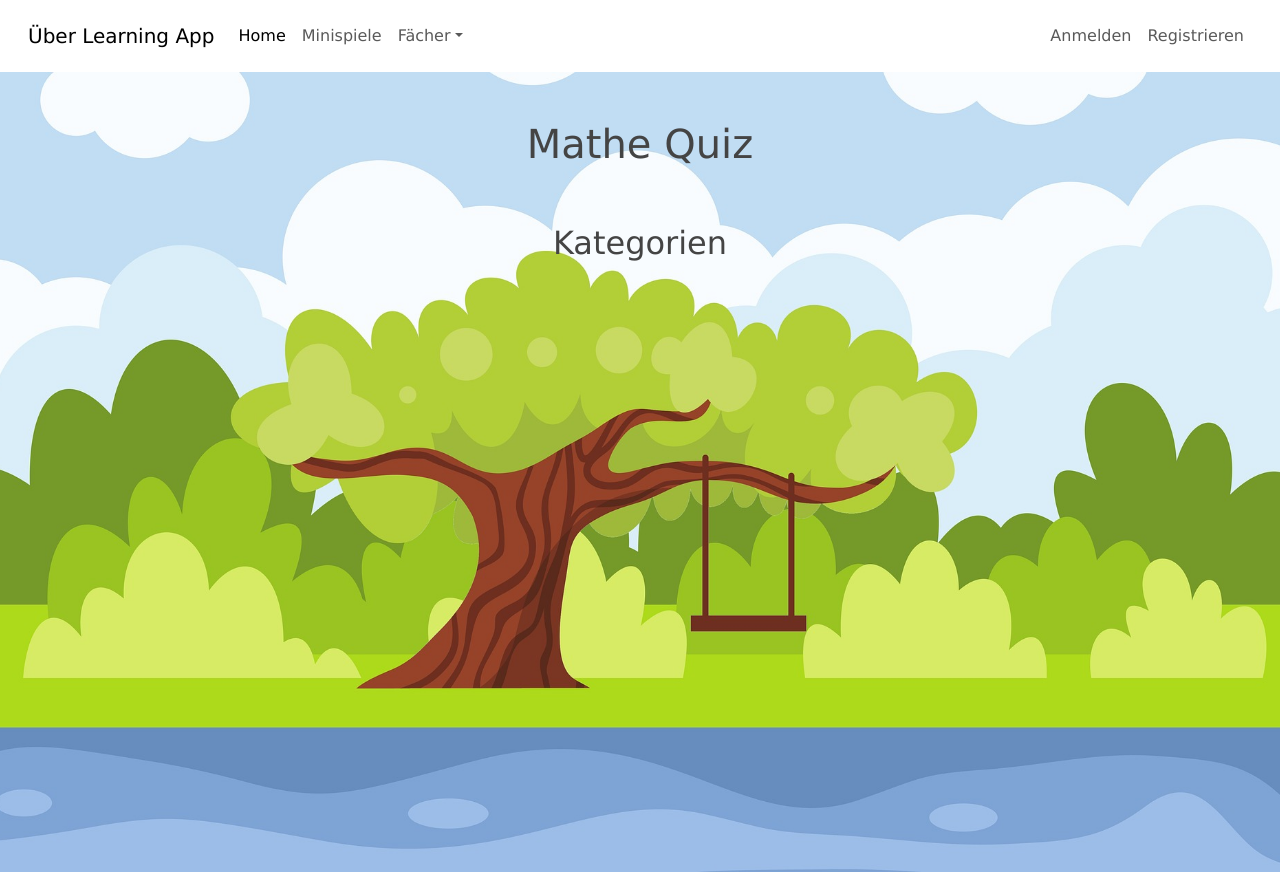
After one commit to ShahiW/LearningApp, a Django app: page /mathe/ in a window 1280 px wide. The commit adds this page. Run offline with Django 5.2, Linux system fonts and the light colour scheme.

Commit message:
add templates, change style of base.html, work in progress: load each categorie from deutsch categories

```diff
--- /dev/null
+++ b/LearningApp/quiz/templates/quiz/about.html
@@ -0,0 +1,4 @@
+{% extends 'quiz/base.html' %}
+{% block content %}
+    <h2>Hier kommt die Beschreibung zum Projekt</h2>
+{% endblock %}
--- a/LearningApp/quiz/templates/quiz/base.html
+++ b/LearningApp/quiz/templates/quiz/base.html
@@ -15,9 +15,8 @@
 {% include 'quiz/menu.html' %}
 
 <div class="fullscreen">
-    <main role="main" class="container">
+    <div class="messages">
         <div class="row">
-            <div class="col-md-8" id="1">
                 {% if messages %}
                     {% for message in messages %}
                         <div class="alert alert-{{ message.tags }}">
@@ -25,15 +24,17 @@
                         </div>
                     {% endfor %}
                 {% endif %}
-                <div class="col-md-8" id="2">
-                    {% block content %}{% endblock %}
-                </div>
-                <div class="col-md-8" id="3">
-                    <!-- FOOTER HERE -->
-                </div>
-            </div>
         </div>
-    </main>
+    </div>
+
+    <div class="main">
+        {% block content %}{% endblock %}
+    </div>
+
+    <footer>
+        <!-- FOOTER HERE -->
+    </footer>
+
 </div>
 
     <script src="https://cdn.jsdelivr.net/npm/bootstrap@5.3.3/dist/js/bootstrap.bundle.min.js" integrity="sha384-YvpcrYf0tY3lHB60NNkmXc5s9fDVZLESaAA55NDzOxhy9GkcIdslK1eN7N6jIeHz" crossorigin="anonymous"></script>
--- /dev/null
+++ b/LearningApp/quiz/templates/quiz/mathe.html
@@ -0,0 +1,15 @@
+{% extends 'quiz/base.html' %}
+{% block content %}
+    <div class="container text-center">
+    <div class="row mt-5">
+        <div class="col" id="title">
+            <h1>Mathe Quiz</h1>
+        </div>
+    </div>
+
+    <div class="row mt-5" id="content">
+        <h2>Kategorien</h2>
+    </div>
+
+</div>
+{% endblock %}
--- a/LearningApp/quiz/templates/quiz/menu.html
+++ b/LearningApp/quiz/templates/quiz/menu.html
@@ -3,8 +3,14 @@
 
 
 
-    <a class="navbar-brand" href="#">Über Learning App</a>
-    <button class="navbar-toggler" type="button" data-bs-toggle="collapse" data-bs-target="#navbarNavDropdown" aria-controls="navbarNavDropdown" aria-expanded="false" aria-label="Toggle navigation"><span class="navbar-toggler-icon"></span></button>
+    <a class="navbar-brand" href="{% url 'about' %}">Über Learning App</a>
+    <button class="navbar-toggler"
+        type="button" data-bs-toggle="collapse"
+        data-bs-target="#navbarNavDropdown"
+        aria-controls="navbarNavDropdown"
+        aria-expanded="false" aria-label="Toggle navigation">
+        <span class="navbar-toggler-icon"></span>
+    </button>
     <div class="collapse navbar-collapse" id="navbarNavDropdown">
     <ul class="navbar-nav">
 
@@ -26,10 +32,10 @@
         <a class="nav-link dropdown-toggle" href="#" role="button" data-bs-toggle="dropdown" aria-expanded="false">Fächer</a>
         <ul class="dropdown-menu">
             <li>
-            <a class="dropdown-item" href="#">Deutsch</a>
+            <a class="dropdown-item" href={% url 'deutsch' %}>Deutsch</a>
             </li>
             <li>
-            <a class="dropdown-item" href="#">Mathe</a>
+            <a class="dropdown-item" href={% url 'mathe' %}>Mathe</a>
             </li>
 
             {% comment %}
--- a/LearningApp/quiz/urls.py
+++ b/LearningApp/quiz/urls.py
@@ -3,6 +3,8 @@ from . import views
 
 
 urlpatterns = [
-    path('', views.home, name='home'),
-
+    path("", views.home, name="home"),
+    path("deutsch/", views.deutsch, name="deutsch"),
+    path("mathe/", views.mathe, name="mathe"),
+    path("about/", views.about, name="about"),
 ]
--- a/LearningApp/quiz/views.py
+++ b/LearningApp/quiz/views.py
@@ -1,6 +1,6 @@
 from django.shortcuts import render
 from .models import Subject
-#from .models import Post Beispiel
+from .models import Categories
 
 #from django.contrib.auth import authenticate, login, logout
 #from django.contrib.auth.models import User
@@ -22,3 +22,21 @@ def home(request):
     }
 
     return render(request, 'quiz/base.html', content)
+
+
+def deutsch(request):
+    content = {"categorie": Categories.objects.all()}
+
+    return render(request, "quiz/deutsch.html", content)
+
+
+def mathe(request):
+    content = {"subjects": Subject.objects.all()}
+
+    return render(request, "quiz/mathe.html", content)
+
+
+def about(request):
+    content = {"subjects": Subject.objects.all()}
+
+    return render(request, "quiz/about.html", content)
--- a/LearningApp/static/css/main.css
+++ b/LearningApp/static/css/main.css
@@ -15,6 +15,10 @@ h6 {
     color: #444444;
 }
 
+p {
+    color: black;
+}
+
 .fullscreen {
     background-repeat: no-repeat;
     background-position: center;
@@ -22,8 +26,9 @@ h6 {
     width: 100vw;
     height: 100vh;
     display: flex;
-    justify-content: center;
-    align-items: center;
+    flex-direction: row;
+    justify-content: space-evenly;
+    align-items: stretch;
 }
 
 @media (max-width: 1259px) {
@@ -88,3 +93,14 @@ h6 {
     padding: var(--base-size-16, 16px);
     gap: var(--base-size-12, 12px);
 }
+
+/* deutsch.html */
+.title {
+    width: 50%;
+    text-align: center;
+}
+
+.content {
+    width: 80%;
+    text-align: center;
+}
```
Also changed, not shown: LearningApp/quiz/templates/quiz/deutsch.html (added, +22 -0 lines), LearningApp/users/apps.py (line endings or trailing spaces).
